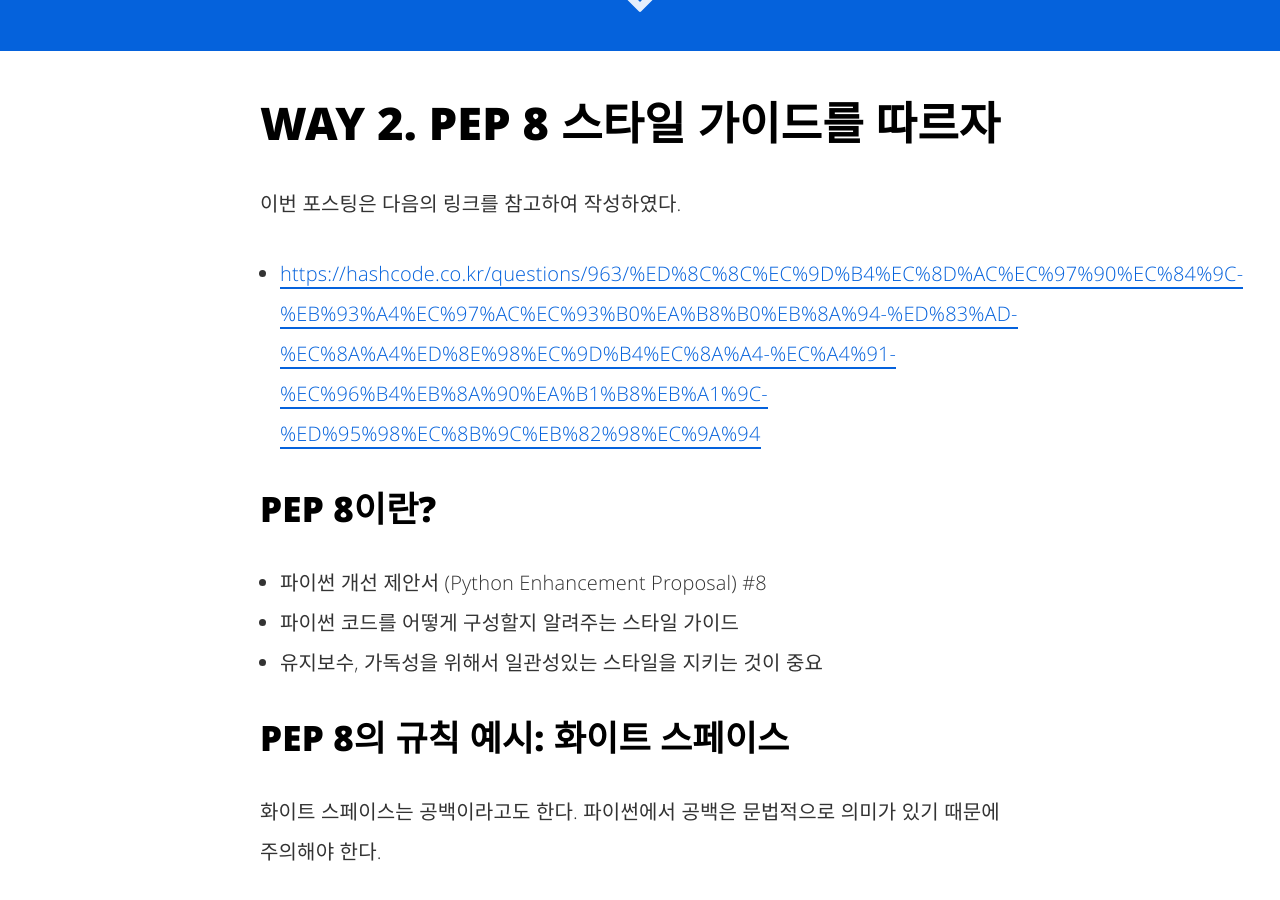
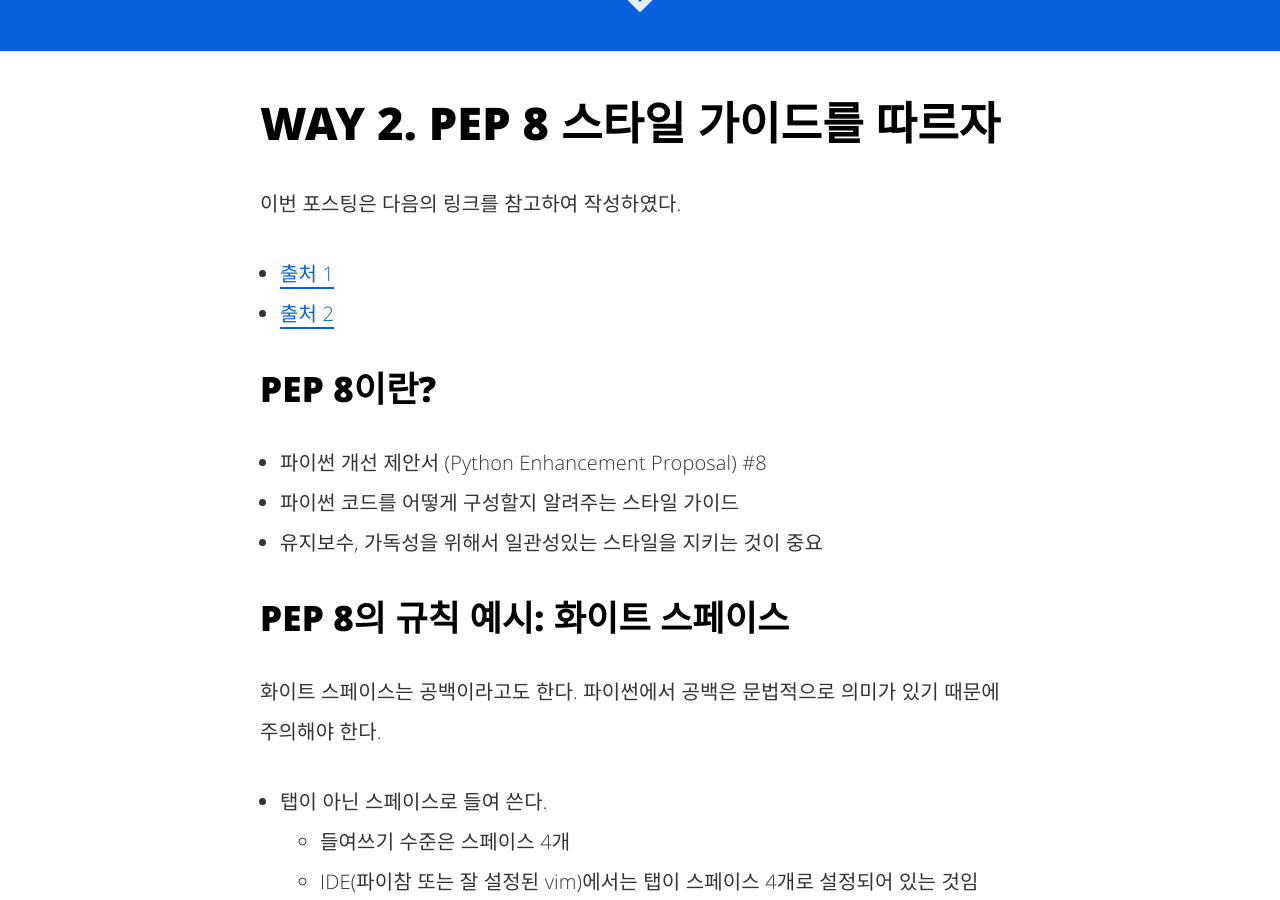
Before and after one commit to hcnoh/blog-prev, a Jekyll site: the page built from _posts/2018-09-09-effective-python-way02.md, in a window 1280 px wide and 900 px high, scrolled down 849 px. Built offline with Jekyll 4.4.1, drawn with Linux system fonts in a browser that asks for light colours; comment, search, counter and statistics services are not loaded.

Commit message:
Update 2018-09-09-effective-python-way02.md

```diff
--- a/_posts/2018-09-09-effective-python-way02.md
+++ b/_posts/2018-09-09-effective-python-way02.md
@@ -12,7 +12,8 @@ twitter_text: '이펙티브 파이썬 스터디 WAY 02 정리'
 ---
 # WAY 2. PEP 8 스타일 가이드를 따르자
 이번 포스팅은 다음의 링크를 참고하여 작성하였다.
-- [https://hashcode.co.kr/questions/963/%ED%8C%8C%EC%9D%B4%EC%8D%AC%EC%97%90%EC%84%9C-%EB%93%A4%EC%97%AC%EC%93%B0%EA%B8%B0%EB%8A%94-%ED%83%AD-%EC%8A%A4%ED%8E%98%EC%9D%B4%EC%8A%A4-%EC%A4%91-%EC%96%B4%EB%8A%90%EA%B1%B8%EB%A1%9C-%ED%95%98%EC%8B%9C%EB%82%98%EC%9A%94](https://hashcode.co.kr/questions/963/%ED%8C%8C%EC%9D%B4%EC%8D%AC%EC%97%90%EC%84%9C-%EB%93%A4%EC%97%AC%EC%93%B0%EA%B8%B0%EB%8A%94-%ED%83%AD-%EC%8A%A4%ED%8E%98%EC%9D%B4%EC%8A%A4-%EC%A4%91-%EC%96%B4%EB%8A%90%EA%B1%B8%EB%A1%9C-%ED%95%98%EC%8B%9C%EB%82%98%EC%9A%94)
+- [출처 1](https://hashcode.co.kr/questions/963/%ED%8C%8C%EC%9D%B4%EC%8D%AC%EC%97%90%EC%84%9C-%EB%93%A4%EC%97%AC%EC%93%B0%EA%B8%B0%EB%8A%94-%ED%83%AD-%EC%8A%A4%ED%8E%98%EC%9D%B4%EC%8A%A4-%EC%A4%91-%EC%96%B4%EB%8A%90%EA%B1%B8%EB%A1%9C-%ED%95%98%EC%8B%9C%EB%82%98%EC%9A%94)
+- [출처 2](https://wikidocs.net/85)
 
 ## PEP 8이란?
 - 파이썬 개선 제안서 (Python Enhancement Proposal) #8
```
